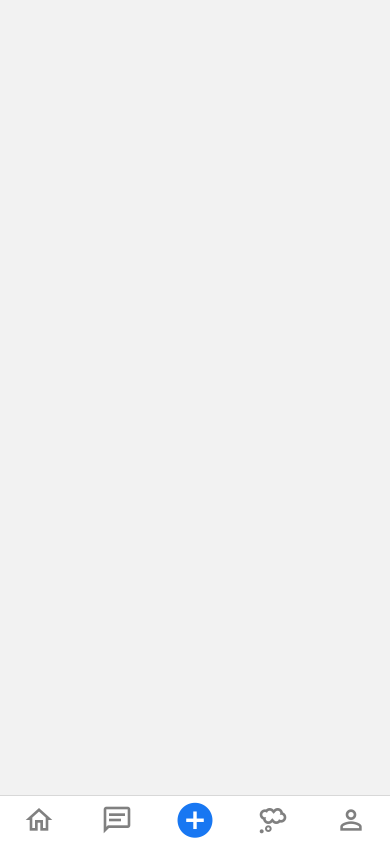
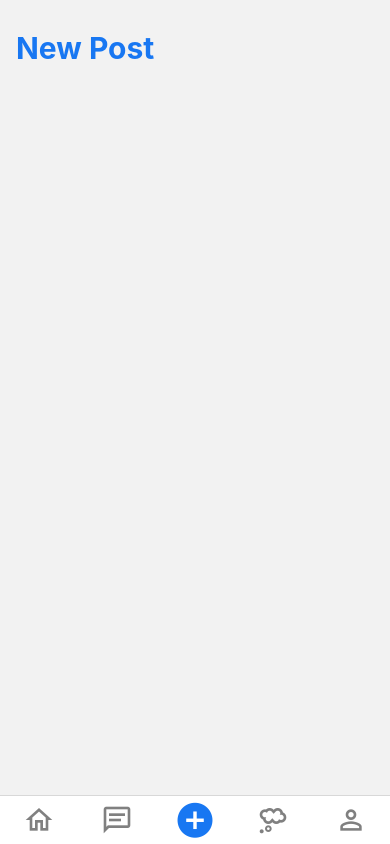
Before and after one commit to Group-15-2/imu, a React Native app: screen /AddPost in a window 390 px wide. Built offline with nearby package versions, Linux system fonts and the light colour scheme.

Commit message:
add post

```diff
--- a/Screens/Addpost.js
+++ b/Screens/Addpost.js
@@ -1,21 +1,17 @@
 import * as React from 'react';
 import { SectionList, Text, View } from 'react-native';
-// import setstyles from '../styles/SettingsStyles';
+import { globalStyles } from '../styles/global';
 
 export default function Addpost() {
   return (
-    <View></View>
-    // <View style={setstyles.container}>
-    //   <SectionList
-    //     sections={[
-    //       { title: 'Profile', data: ['User Name', 'Profile Details', 'Profile Picture'] },
-    //       { title: 'Privacy', data: ['Jackson', 'James', 'Jillian', 'Jimmy', 'Joel', 'John', 'Julie'] },
-    //       { title: 'Log Out', data: ['Log Out', 'Change Account'] },
-    //     ]}
-    //     renderItem={({ item }) => <Text style={setstyles.item}>{item}</Text>}
-    //     renderSectionHeader={({ section }) => <Text style={setstyles.sectionHeader}>{section.title}</Text>}
-    //     keyExtractor={(item, index) => `basicListEntry-${item.title}`}
-    //   />
-    // </View>
+    <View style={globalStyles.wrapper}>
+
+      <Text style={globalStyles.header}>
+        New Post
+      </Text>
+
+
+
+    </View>
   );
 }
```
